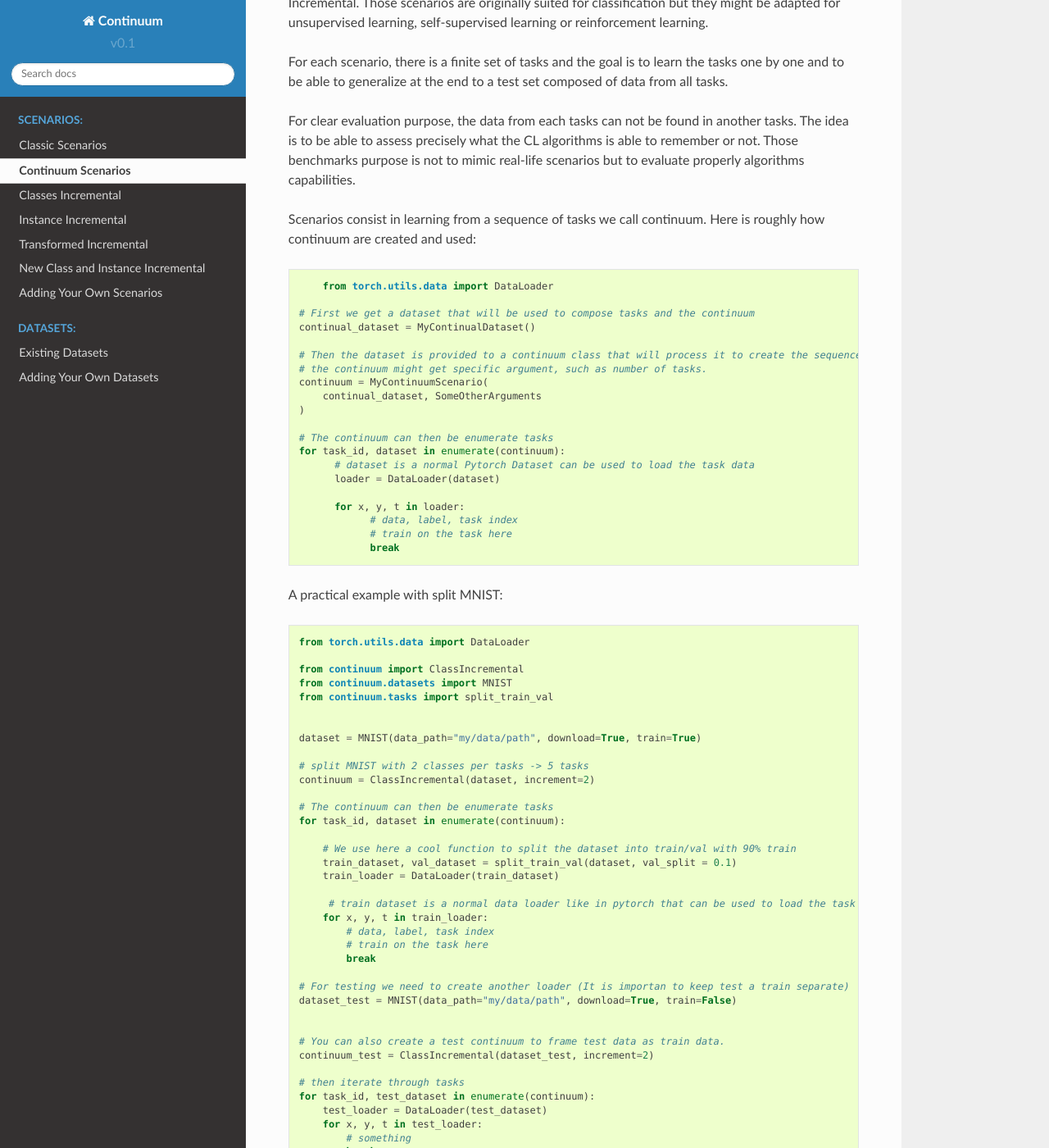
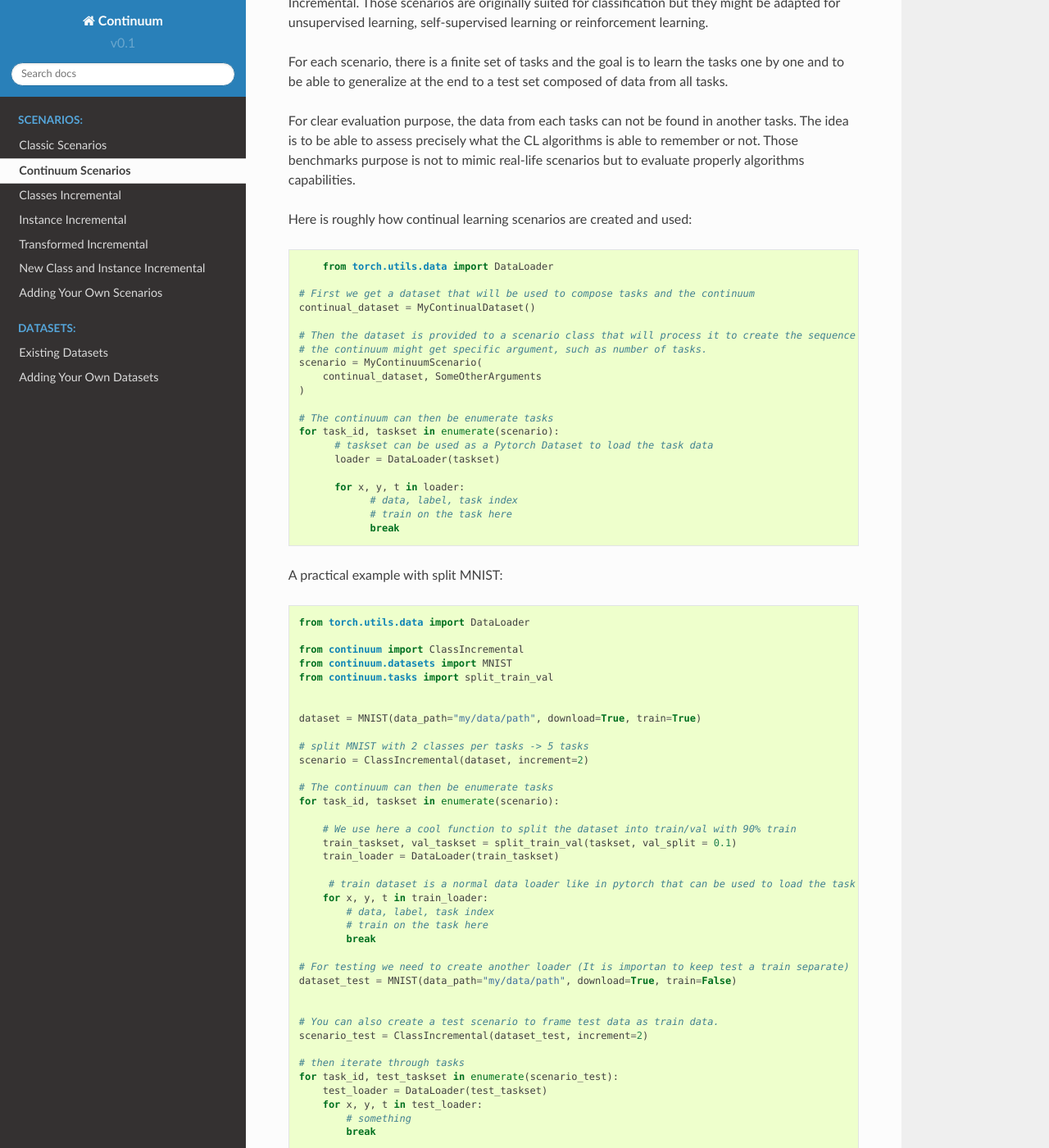
Before and after one commit to Continvvm/continuum, a Sphinx documentation site: the page built from docs/_tutorials/scenarios/scenarios.rst, in a window 1280 px wide and 1400 px high, scrolled down 288 px. Shown: the whole window at 82% size. Built offline with Sphinx 7.4.7 and the Read the Docs theme 2.0.0, drawn with Linux system fonts in a browser that asks for light colours; some of the changed text lies outside the part shown.

Commit message:
vocable change, we have now dataset->taskset->scenario, no more cl_loader or continuum

```diff
--- a/docs/_tutorials/scenarios/scenarios.rst
+++ b/docs/_tutorials/scenarios/scenarios.rst
@@ -9,7 +9,7 @@ For each scenario, there is a finite set of tasks and the goal is to learn the t
 
 For clear evaluation purpose, the data from each tasks can not be found in another tasks. The idea is to be able to assess precisely what the CL algorithms is able to remember or not. Those benchmarks purpose is not to mimic real-life scenarios but to evaluate properly algorithms capabilities.
 
-Scenarios consist in learning from a sequence of tasks we call continuum. Here is roughly how continuum are created and used:
+Here is roughly how continual learning scenarios are created and used:
 
 
 .. code-block:: python
@@ -19,16 +19,16 @@ Scenarios consist in learning from a sequence of tasks we call continuum. Here i
     # First we get a dataset that will be used to compose tasks and the continuum
     continual_dataset = MyContinualDataset()
 
-    # Then the dataset is provided to a continuum class that will process it to create the sequence of tasks
+    # Then the dataset is provided to a scenario class that will process it to create the sequence of tasks
     # the continuum might get specific argument, such as number of tasks.
-    continuum = MyContinuumScenario(
+    scenario = MyContinuumScenario(
         continual_dataset, SomeOtherArguments
     )
 
     # The continuum can then be enumerate tasks
-    for task_id, dataset in enumerate(continuum):
-          # dataset is a normal Pytorch Dataset can be used to load the task data
-          loader = DataLoader(dataset)
+    for task_id, taskset in enumerate(scenario):
+          # taskset can be used as a Pytorch Dataset to load the task data
+          loader = DataLoader(taskset)
 
           for x, y, t in loader:
                 # data, label, task index
@@ -50,14 +50,14 @@ A practical example with split MNIST:
     dataset = MNIST(data_path="my/data/path", download=True, train=True)
 
     # split MNIST with 2 classes per tasks -> 5 tasks
-    continuum = ClassIncremental(dataset, increment=2)
+    scenario = ClassIncremental(dataset, increment=2)
 
     # The continuum can then be enumerate tasks
-    for task_id, dataset in enumerate(continuum):
+    for task_id, taskset in enumerate(scenario):
 
         # We use here a cool function to split the dataset into train/val with 90% train
-        train_dataset, val_dataset = split_train_val(dataset, val_split = 0.1)
-        train_loader = DataLoader(train_dataset)
+        train_taskset, val_taskset = split_train_val(taskset, val_split = 0.1)
+        train_loader = DataLoader(train_taskset)
 
          # train dataset is a normal data loader like in pytorch that can be used to load the task data
         for x, y, t in train_loader:
@@ -69,12 +69,12 @@ A practical example with split MNIST:
     dataset_test = MNIST(data_path="my/data/path", download=True, train=False)
 
 
-    # You can also create a test continuum to frame test data as train data.
-    continuum_test = ClassIncremental(dataset_test, increment=2)
+    # You can also create a test scenario to frame test data as train data.
+    scenario_test = ClassIncremental(dataset_test, increment=2)
 
     # then iterate through tasks
-    for task_id, test_dataset in enumerate(continuum):
-        test_loader = DataLoader(test_dataset)
+    for task_id, test_taskset in enumerate(scenario_test):
+        test_loader = DataLoader(test_taskset)
         for x, y, t in test_loader:
             # something
             break
@@ -123,7 +123,7 @@ tasks, each with new classes. See there some example arguments:
 
     # first use case
     # first 2 classes per tasks
-    continuum = ClassIncremental(
+    scenario = ClassIncremental(
         continual_dataset,
         increment=2,
         transformations=[transforms.ToTensor()]
@@ -131,7 +131,7 @@ tasks, each with new classes. See there some example arguments:
 
     # second use case
     # first task with 2 classes then 4 classes per tasks until the end
-    continuum = ClassIncremental(
+    scenario = ClassIncremental(
         continual_dataset,
         increment=4,
         initial_increment=2,
@@ -140,7 +140,7 @@ tasks, each with new classes. See there some example arguments:
 
     # third use case
     # first task with 2, second task 3, third 1, ...
-    continuum = ClassIncremental(
+    scenario = ClassIncremental(
         continual_dataset,
         increment=[2, 3, 1, 4],
         transformations=[transforms.ToTensor()]
@@ -169,7 +169,7 @@ with 10 different domains. Each domain represents a new task.
     from continuum.datasets import MultiNLI
 
     dataset = MultiNLI("/my/path/where/to/download")
-    continuum = InstanceIncremental(dataset=dataset)
+    scenario = InstanceIncremental(dataset=dataset)
 
 
 Transformed Incremental
@@ -192,7 +192,7 @@ NB: the transformation used are `pytorch.transforms classes <https://pytorch.org
     list_of_transformation = [Trsf_0, Trsf_1, Trsf_2]
 
     # three tasks continuum, tasks 0 with Trsf_0 transformation
-    continuum = TransformationIncremental(
+    scenario = TransformationIncremental(
         dataset=my_continual_dataset,
         incremental_transformations=list_of_transformation
     )
@@ -233,7 +233,7 @@ The scenarios is then to learn a same task in various rotations spaces.
     list_degrees = [0, (40,50), (85,95)]
 
     dataset = MNIST(data_path="my/data/path", download=True, train=True)
-    continuum = Rotations(
+    scenario = Rotations(
         cl_dataset=dataset,
         nb_tasks=nb_tasks,
         list_degrees=list_degrees
```
Also changed, not shown: README.md (+4 -4 lines), docs/_tutorials/scenarios/classic_scenarios.rst (+4 -4 lines), 12 other files.
